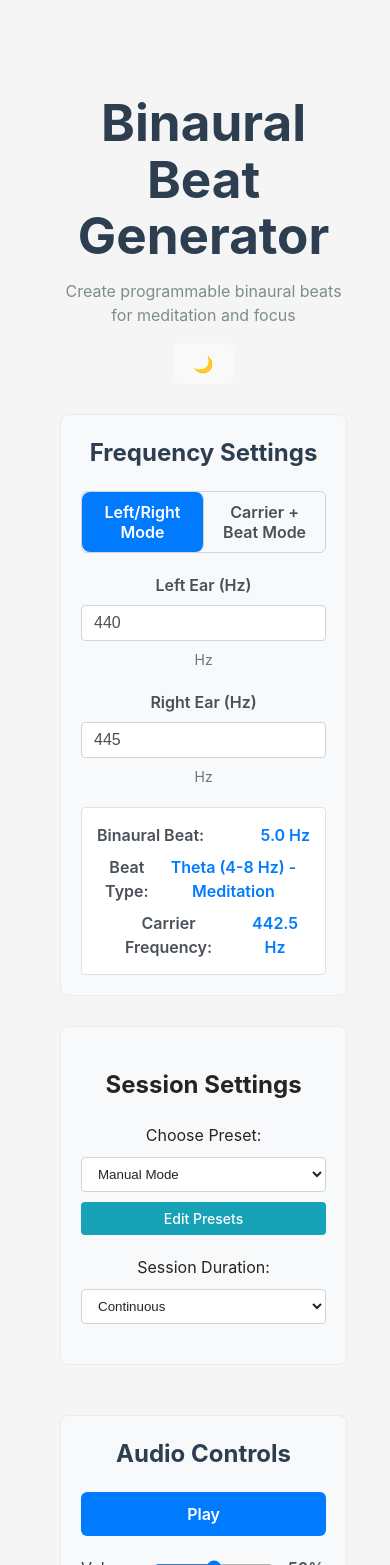
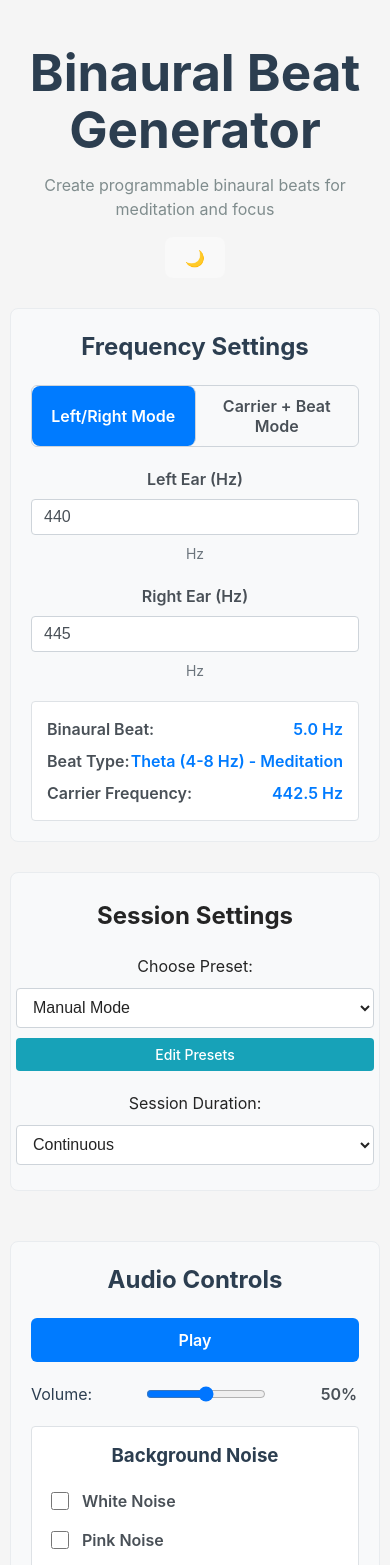
Before and after one commit to RedBear52/binaural-beat-generator, a Vue app: page / in a window 390 px wide. Shown: the top 1565 px of the page. Built offline with nearby package versions, Linux system fonts and the light colour scheme.

Commit message:
Save working Vue.js binaural beat generator before adding Capacitor mobile support

```diff
--- a/src/App.vue
+++ b/src/App.vue
@@ -23,4 +23,10 @@ body {
   min-height: 100vh;
   padding: 20px;
 }
+
+@media (max-width: 600px) {
+  #app {
+    padding: 0;
+  }
+}
 </style>
--- a/src/components/BinauralBeatGenerator.vue
+++ b/src/components/BinauralBeatGenerator.vue
@@ -1662,7 +1662,7 @@ onUnmounted(() => {
 .binaural-generator {
   max-width: 800px;
   margin: 0 auto;
-  padding: 20px;
+  padding: 10px;
   font-family: -apple-system, BlinkMacSystemFont, "Segoe UI", Roboto, sans-serif;
   color: #2c3e50;
 }
@@ -1940,6 +1940,16 @@ onUnmounted(() => {
     align-items: stretch;
   }
 
+  select {
+    padding: 8px 12px;
+    border: 1px solid #ced4da;
+    border-radius: 4px;
+    background: white;
+    color: #495057;
+    height: 40px;
+    font-size: 16px;
+  }
+
   .volume-control {
     justify-content: space-between;
   }
@@ -1953,7 +1963,7 @@ onUnmounted(() => {
 /* Session Controls Styles */
 .session-controls {
   background: #f8f9fa;
-  padding: 20px;
+  padding: 5px;
   border-radius: 8px;
   border: 1px solid #e9ecef;
   color: #242424;
@@ -2680,6 +2690,7 @@ onUnmounted(() => {
 
 .dark-mode .app-header h1 {
   color: #ffffff;
+  padding: 0 20px;
 }
 
 .dark-mode .app-header p {
```
